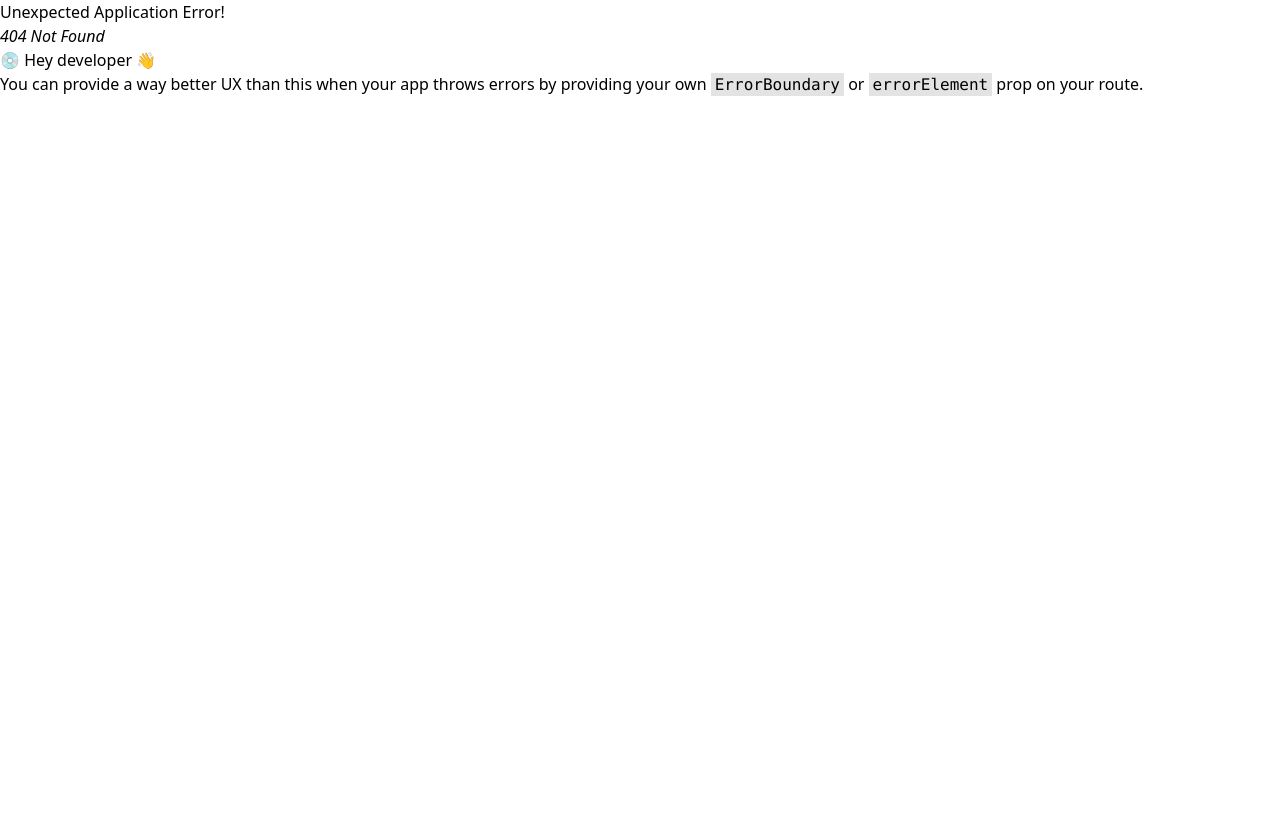
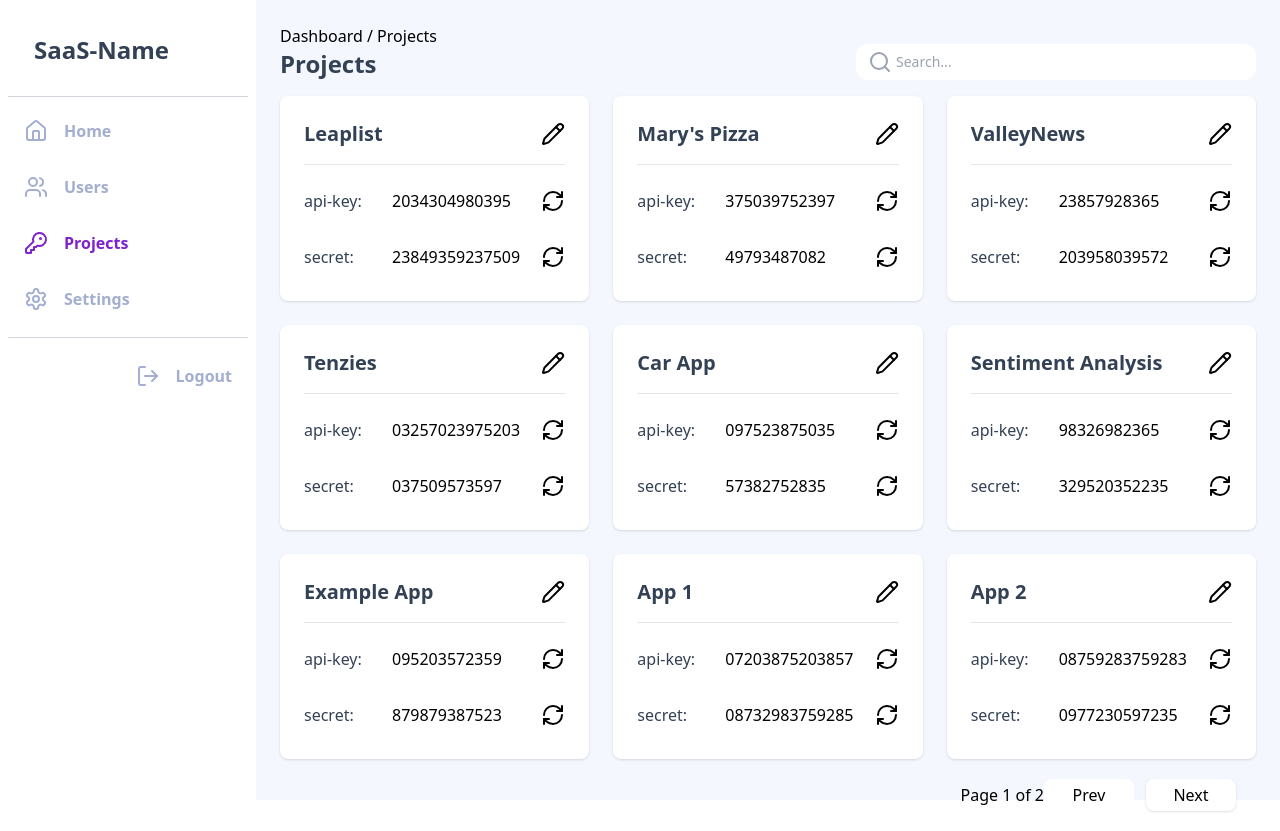
Before and after one commit to Bay-Valley-Tech-Code-Academy/BVT-BaaS-API, a React (Vite) app in the folder front-end/: page /dashboard/projects in a window 1280 px wide. Before the commit this address had no page. Before the commit the page ends 800 px from the top, so only its background shows below. Built offline with nearby package versions, Linux system fonts and the light colour scheme.

Commit message:
Started projects page

```diff
--- /dev/null
+++ b/front-end/src/components/ProjectCard.jsx
@@ -0,0 +1,37 @@
+import { RefreshCw, Pencil } from "lucide-react";
+
+export default function ProjectCard(props) {
+  return (
+    <div className="min-w-[280px] flex-col rounded-lg bg-white p-6 shadow">
+      <div className="mb-4 flex justify-between">
+        <h1 className="text-xl font-bold text-slate-700">{props.name}</h1>
+        <div className="flex items-center">
+          <button className="ml-3">
+            <Pencil className="size-6 hover:text-purple-700" />
+          </button>
+        </div>
+      </div>
+      <hr className="mb-6"></hr>
+
+      <div className="mb-8 flex justify-between">
+        <div className="flex">
+          <h1 className="w-20 text-slate-700">api-key:</h1>
+          <p className="ml-2 font-light">{props.apiKey}</p>
+        </div>
+        <button>
+          <RefreshCw className="hover:text-red-500" />
+        </button>
+      </div>
+
+      <div className="mb-2 flex justify-between">
+        <div className="flex">
+          <h1 className="w-20 text-slate-700">secret:</h1>
+          <p className="ml-2 font-light">{props.secret}</p>
+        </div>
+        <button>
+          <RefreshCw className="hover:text-red-500" />
+        </button>
+      </div>
+    </div>
+  );
+}
--- a/front-end/src/components/SideNavBar.jsx
+++ b/front-end/src/components/SideNavBar.jsx
@@ -48,7 +48,7 @@ export default function SideNavBar() {
           </div>
         )}
       </NavLink>
-      <NavLink to="/dashboard/api-keys" end>
+      <NavLink to="/dashboard/projects" end>
         {({ isActive }) => (
           <div className="mt-3 flex cursor-pointer items-center rounded-md p-2.5 px-4 text-dashboard-gray-50 transition-colors duration-300 hover:bg-blue-50 hover:text-slate-700">
             <span>
@@ -64,7 +64,7 @@ export default function SideNavBar() {
                   : "ml-4 text-base font-bold"
               }
             >
-              API Keys
+              Projects
             </span>
           </div>
         )}
--- a/front-end/src/main.jsx
+++ b/front-end/src/main.jsx
@@ -3,18 +3,16 @@ import ReactDOM from "react-dom/client";
 import "./index.css";
 import { createBrowserRouter, RouterProvider } from "react-router-dom";
 import DashboardHome from "./pages/DashboardHome";
-import APIKeys from "./pages/APIKeys";
+import Projects from "./pages/Projects";
 import Settings from "./pages/Settings";
 import Users from "./pages/Users";
 import DashboardLayout from "./components/DashboardLayout";
 import LandingPage from "./components/LandingPage";
 
-
 const router = createBrowserRouter([
   {
     path: "/",
     element: <LandingPage />,
-
   },
   {
     path: "/dashboard",
@@ -23,7 +21,7 @@ const router = createBrowserRouter([
       { index: true, element: <DashboardHome /> },
       { path: "/dashboard/users", element: <Users /> },
       { path: "/dashboard/settings", element: <Settings /> },
-      { path: "/dashboard/api-keys", element: <APIKeys /> },
+      { path: "/dashboard/projects", element: <Projects /> },
     ],
   },
 ]);
--- /dev/null
+++ b/front-end/src/pages/Projects.jsx
@@ -0,0 +1,99 @@
+import PageHeader from "../components/PageHeader";
+import ProjectCard from "../components/ProjectCard";
+import { usePagination } from "../hooks/usePagination";
+import { useState } from "react";
+
+export default function Projects() {
+  const [input, setInput] = useState("");
+
+  const dummyProjects = [
+    { name: "Leaplist", apiKey: "2034304980395", secret: "23849359237509" },
+    { name: "Mary's Pizza", apiKey: "375039752397", secret: "49793487082" },
+    { name: "ValleyNews", apiKey: "23857928365", secret: "203958039572" },
+    { name: "Tenzies", apiKey: "03257023975203", secret: "037509573597" },
+    { name: "Car App", apiKey: "097523875035", secret: "57382752835" },
+    {
+      name: "Sentiment Analysis",
+      apiKey: "98326982365",
+      secret: "329520352235",
+    },
+    { name: "Example App", apiKey: "095203572359", secret: "879879387523" },
+    { name: "App 1", apiKey: "07203875203857", secret: "08732983759285" },
+    { name: "App 2", apiKey: "08759283759283", secret: "0977230597235" },
+    { name: "App 3", apiKey: "09738723857234", secret: "0872398572395" },
+    { name: "App 4", apiKey: "0237502937509", secret: "0709809835235" },
+    { name: "App 5", apiKey: "07203875203857", secret: "08732983759285" },
+    { name: "App 6", apiKey: "08759283759283", secret: "0977230597235" },
+    { name: "App 7", apiKey: "09738723857234", secret: "0872398572395" },
+    { name: "App 8", apiKey: "0237502937509", secret: "0709809835235" },
+  ];
+
+  // Filtering projects
+  const filteredProjects = dummyProjects.filter((project) =>
+    project.name.toLowerCase().includes(input),
+  );
+  const handleChange = (e) => {
+    const newInput = e.target.value;
+    setInput(newInput.toLowerCase());
+  };
+
+  // Setting up pagination with Alan's custom pagination hook
+  const {
+    currPageItems,
+    nextPage,
+    prevPage,
+    currPage,
+    countPerPage,
+    hasNext,
+    hasPrev,
+    numPages,
+  } = usePagination({
+    data: filteredProjects,
+    itemsPerPage: 9,
+  });
+
+  return (
+    <>
+      <PageHeader
+        path="Dashboard / Projects"
+        header="Projects"
+        handleChange={handleChange}
+      />
+
+      <div className="grid grid-cols-3 gap-6">
+        {currPageItems.map((project) => {
+          return (
+            <ProjectCard
+              name={project.name}
+              apiKey={project.apiKey}
+              secret={project.secret}
+            />
+          );
+        })}
+      </div>
+      <div className="justify-self-end">
+        <div className="flex w-full justify-between justify-self-end p-5">
+          <div className="flex items-center">
+            <p>
+              Page {currPage} of {numPages}
+            </p>
+          </div>
+          <div className="flex justify-around">
+            <button
+              onClick={prevPage}
+              className={`flex w-[90px] justify-center rounded-lg bg-white p-1 align-middle font-medium shadow ${!hasPrev ? "disabled cursor-default bg-transparent shadow-transparent" : "hover:shadow active:bg-gray-200"}`}
+            >
+              Prev
+            </button>
+            <button
+              onClick={nextPage}
+              className={`ml-3 flex w-[90px] justify-center rounded-lg bg-white p-1 align-middle font-medium shadow ${!hasNext ? "disabled cursor-default bg-transparent shadow-transparent" : "hover:shadow active:bg-gray-200"}`}
+            >
+              Next
+            </button>
+          </div>
+        </div>
+      </div>
+    </>
+  );
+}
--- a/front-end/src/pages/Users.jsx
+++ b/front-end/src/pages/Users.jsx
@@ -9,17 +9,16 @@ import dummyData from "../assets/dummyData";
 export default function Users() {
   const [input, setInput] = useState("");
 
-  // Filtering users if there is any input in the search bar.
+  // Filtering users
   const filteredUsers = dummyData.filter((user) =>
     user.email.toLowerCase().includes(input),
   );
-
   const handleChange = (e) => {
     const newInput = e.target.value;
     setInput(newInput.toLowerCase());
   };
 
-  // Setting up pagination with Alan's custom pagination hook.
+  // Setting up pagination with Alan's custom pagination hook
   const {
     currPageItems,
     nextPage,
@@ -35,14 +34,15 @@ export default function Users() {
   });
 
   return (
-    <>
+    <div className="flex-col">
       <PageHeader
         path="Dashboard / Users"
         header="Users"
         handleChange={handleChange}
       />
-      <div className="h-4/5 w-full overflow-y-auto rounded-2xl border-[1px] bg-white">
-        <table className="w-full table-auto">
+
+      <div className="w-full overflow-y-auto rounded-2xl border-[1px] bg-white">
+        <table className="h-4/5 w-full table-auto">
           <thead>
             <tr className="rounded-xl bg-gray-100 text-left">
               <th className="rounded-tl-xl p-2 pl-5 pr-5 font-medium text-gray-700">
@@ -78,9 +78,11 @@ export default function Users() {
                 </tr>
               );
             })}
-            <tr>
-              <td colSpan={5}>
-                <div className="flex justify-between p-5">
+          </tbody>
+        </table>
+      </div>
+
+      <div className="flex justify-between justify-self-end p-5">
         <div>
           <p>
             Page {currPage} of {numPages}
@@ -89,23 +91,18 @@ export default function Users() {
         <div className="flex justify-around">
           <button
             onClick={prevPage}
-                      className={`flex w-[90px] justify-center rounded-lg bg-gray-100 p-1 align-middle font-medium ${!hasPrev ? "disabled cursor-default bg-white" : "hover:shadow active:bg-gray-200"}`}
+            className={`flex w-[90px] justify-center rounded-lg bg-white p-1 align-middle font-medium shadow ${!hasPrev ? "disabled cursor-default bg-transparent shadow-transparent" : "hover:shadow active:bg-gray-200"}`}
           >
             Prev
           </button>
           <button
             onClick={nextPage}
-                      className={`ml-3 flex w-[90px] justify-center rounded-lg bg-gray-100 p-1 align-middle font-medium ${!hasNext ? "disabled cursor-default bg-white" : "hover:shadow active:bg-gray-200"}`}
+            className={`ml-3 flex w-[90px] justify-center rounded-lg bg-white p-1 align-middle font-medium shadow ${!hasNext ? "disabled cursor-default bg-transparent shadow-transparent" : "hover:shadow active:bg-gray-200"}`}
           >
             Next
           </button>
         </div>
       </div>
-              </td>
-            </tr>
-          </tbody>
-        </table>
     </div>
-    </>
   );
 }
```
Lines whose indentation alone changed are shown as unchanged.
